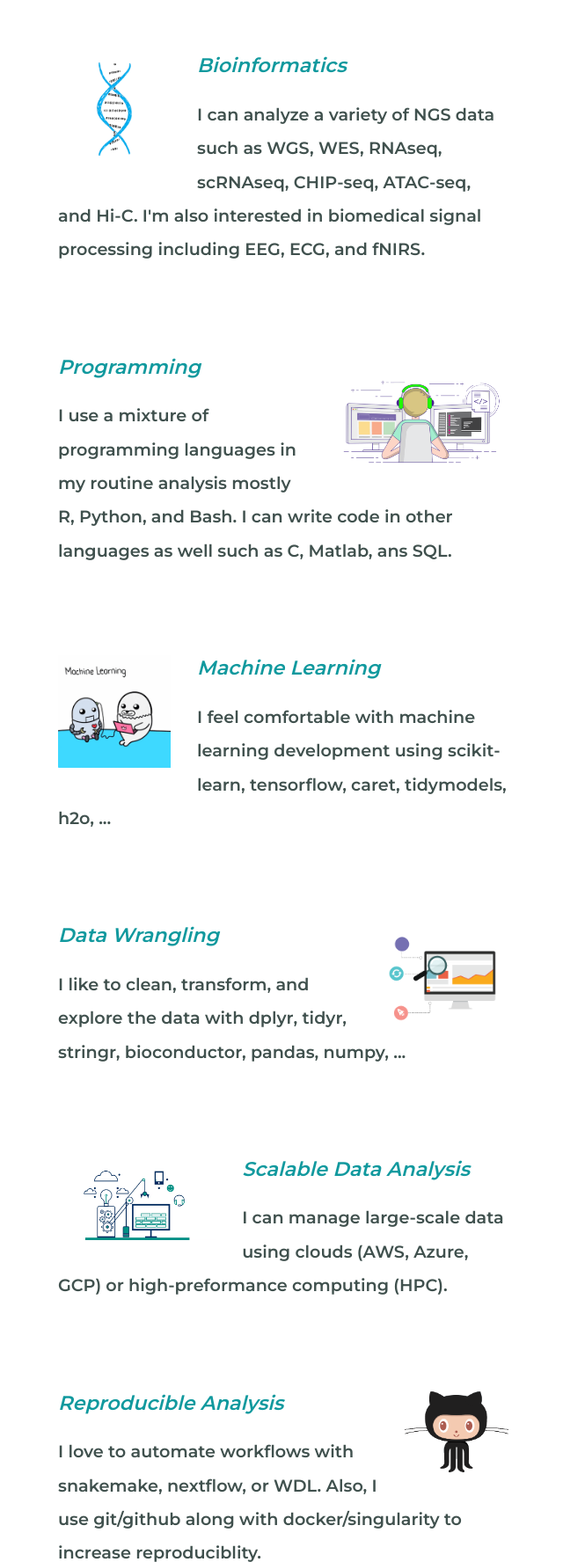
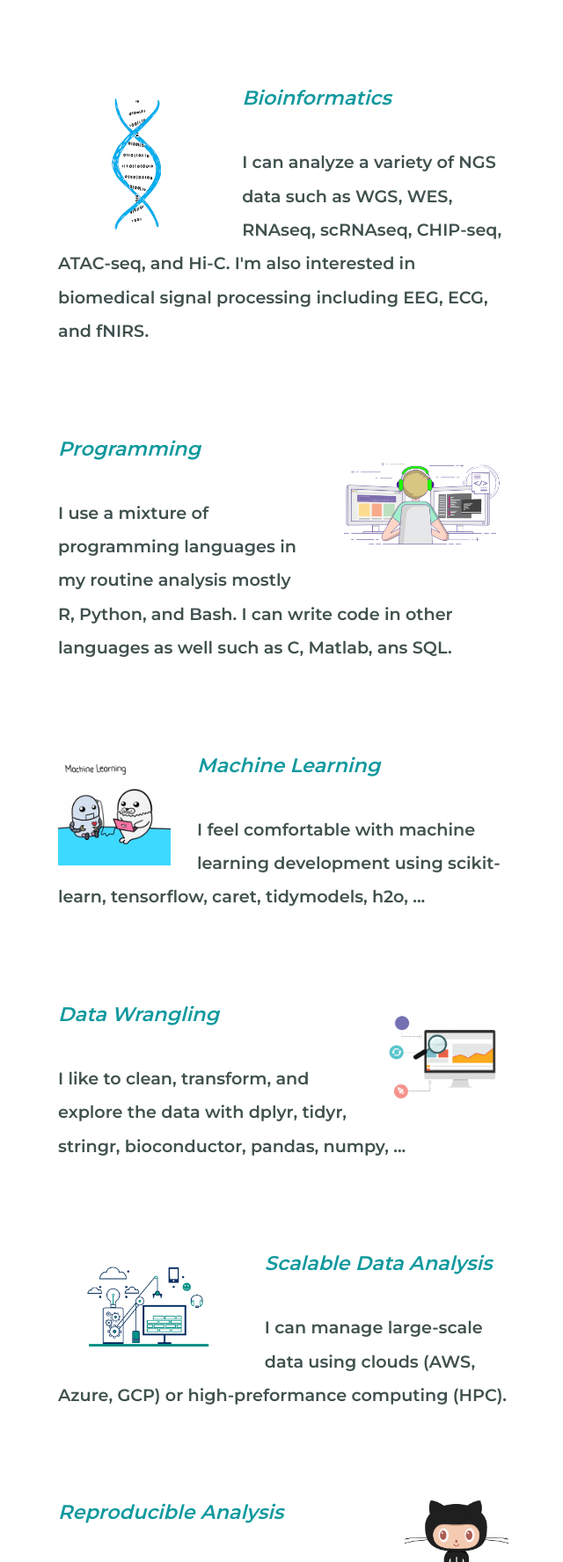
Before and after one commit to AliSaadatV/AliSaadatV.github.io, a plain HTML site: page index.html in a window 1280 px wide. Shown: the part 1024-2800 px from the top of the page at 88% size, without its empty margins (318-958 px from the left). Drawn offline with Linux system fonts and the light colour scheme; a web font is replaced by a local one.

Commit message:
corrected dna and scalable image sizes

```diff
--- a/css/styles.css
+++ b/css/styles.css
@@ -35,6 +35,7 @@ hr {
 
 p {
     line-height: 2;
+    margin: 40px auto;
 }
 
 .top {
@@ -99,8 +100,8 @@ p {
 }
 
 .dna_image {
-    width: 25%;
-    height: 25%;
+    width: 35%;
+    height: 35%;
     float: left;
     margin-right: 30px;
 }
@@ -127,8 +128,8 @@ p {
 }
 
 .scalable_image {
-    width: 35%;
-    height: 35%;
+    width: 40%;
+    height: 40%;
     float: left;
     margin-right: 30px;
 }
```
